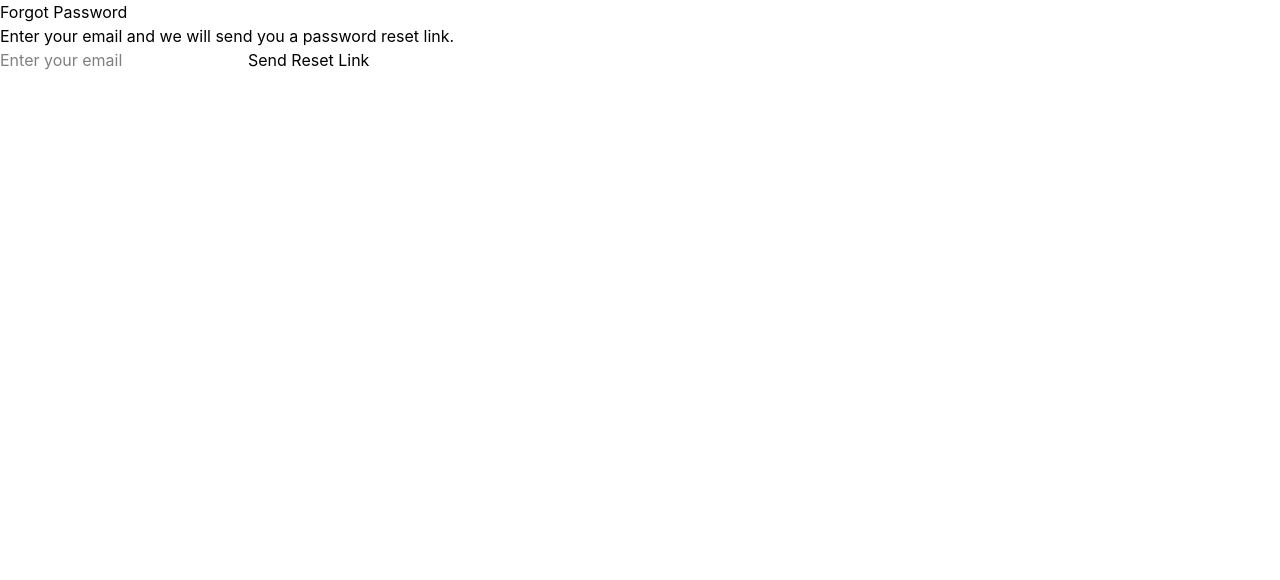
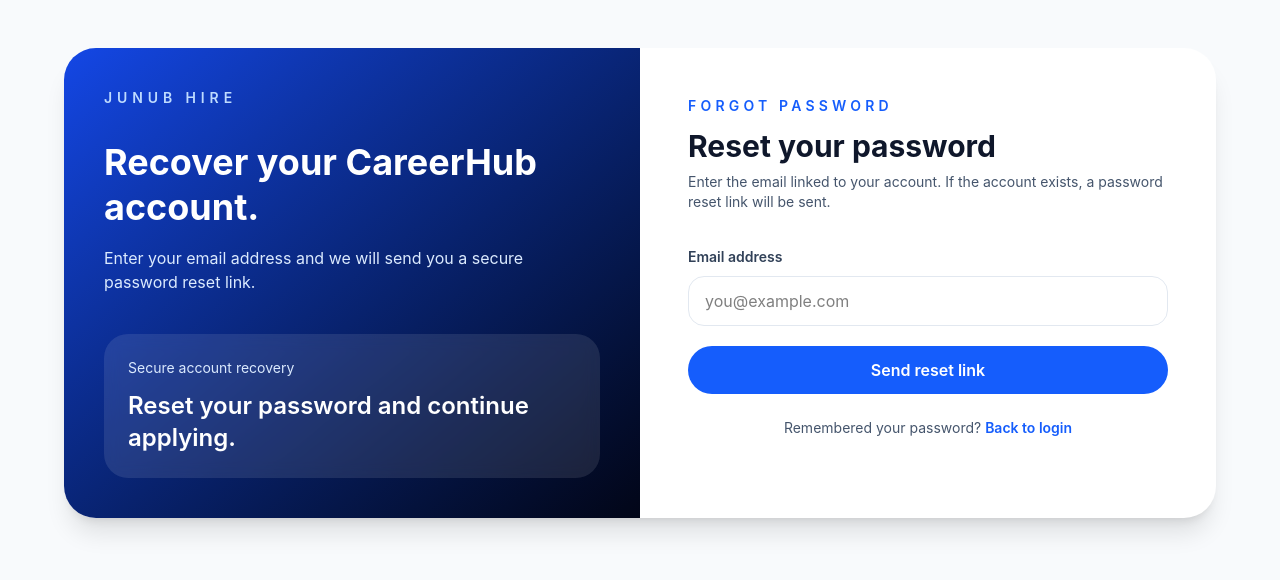
Before and after one commit to NELSONHENRY23/careerhub, a React (Vite) app in the folder frontend/: page /forgot-password in a window 1280 px wide. Shown: the top 580 px of the page. Built offline with nearby package versions, Linux system fonts and the light colour scheme; no server answers.

Commit message:
fixed bugs and added tailwind styles to reset and forgot password UIs

```diff
--- a/frontend/src/pages/ForgotPassword.jsx
+++ b/frontend/src/pages/ForgotPassword.jsx
@@ -1,11 +1,12 @@
 import { useState } from "react";
-import {api} from "../services/api";
+import { Link } from "react-router-dom";
+import { api } from "../services/api";
 
 const ForgotPassword = () => {
   const [email, setEmail] = useState("");
-    const [message,setMessage] = useState("");
+  const [message, setMessage] = useState("");
   const [error, setError] = useState("");
-    const [loading, setLoading] = useState("");
+  const [loading, setLoading] = useState(false);
 
   const handleForgotPassword = async (e) => {
     e.preventDefault();
@@ -15,43 +16,111 @@ const ForgotPassword = () => {
     setLoading(true);
 
     try {
-            const res = await api.post('/api/auth/forgot-password', {email});
+      const res = await api.post("/api/auth/forgot-password", {
+        email: email.trim().toLowerCase(),
+      });
 
       setMessage(res.data.message);
       setEmail("");
     } catch (error) {
       setError(
-                error.response?.data?.message || "Something went wrong. Please try again."
+        error.response?.data?.message ||
+          "Something went wrong. Please try again."
       );
-        }finally{
+    } finally {
       setLoading(false);
     }
-    }
+  };
 
   return (
-        <div className="auth-container">
-          <form onSubmit={handleForgotPassword} className="auth-form">
-            <h2>Forgot Password</h2>
+    <div className="min-h-[calc(100vh-80px)] bg-slate-50 px-4 py-12">
+      <div className="mx-auto grid max-w-6xl overflow-hidden rounded-[32px] bg-white shadow-xl lg:grid-cols-2">
+        <div className="hidden bg-gradient-to-br from-blue-700 to-slate-950 p-10 text-white lg:block">
+          <p className="text-sm font-semibold uppercase tracking-[0.35em] text-blue-200">
+            Junub Hire
+          </p>
 
-            <p>Enter your email and we will send you a password reset link.</p>
+          <h1 className="mt-8 text-4xl font-bold leading-tight">
+            Recover your CareerHub account.
+          </h1>
 
-            {message && <p className="success-message">{message}</p>}
-            {error && <p className="error-message">{error}</p>}
+          <p className="mt-4 text-blue-100">
+            Enter your email address and we will send you a secure password
+            reset link.
+          </p>
+
+          <div className="mt-10 rounded-3xl bg-white/10 p-6 backdrop-blur">
+            <p className="text-sm text-blue-100">Secure account recovery</p>
+            <p className="mt-3 text-2xl font-semibold">
+              Reset your password and continue applying.
+            </p>
+          </div>
+        </div>
+
+        <div className="p-8 sm:p-12">
+          <p className="text-sm font-semibold uppercase tracking-[0.3em] text-blue-600">
+            Forgot password
+          </p>
+
+          <h2 className="mt-3 text-3xl font-bold text-slate-900">
+            Reset your password
+          </h2>
+
+          <p className="mt-2 text-sm text-slate-600">
+            Enter the email linked to your account. If the account exists, a
+            password reset link will be sent.
+          </p>
+
+          {message && (
+            <div className="mt-6 rounded-2xl border border-green-200 bg-green-50 px-4 py-3 text-sm text-green-700">
+              {message}
+            </div>
+          )}
+
+          {error && (
+            <div className="mt-6 rounded-2xl border border-red-200 bg-red-50 px-4 py-3 text-sm text-red-700">
+              {error}
+            </div>
+          )}
+
+          <form onSubmit={handleForgotPassword} className="mt-8 space-y-5">
+            <div>
+              <label className="text-sm font-semibold text-slate-700">
+                Email address
+              </label>
 
               <input
                 type="email"
-              placeholder="Enter your email"
+                placeholder="you@example.com"
                 value={email}
                 onChange={(e) => setEmail(e.target.value)}
                 required
+                className="mt-2 w-full rounded-2xl border border-slate-200 px-4 py-3 outline-none transition focus:border-blue-500 focus:ring-4 focus:ring-blue-100"
               />
+            </div>
 
-            <button type="submit" disabled={loading}>
-              {loading ? "Sending..." : "Send Reset Link"}
+            <button
+              type="submit"
+              disabled={loading}
+              className="w-full rounded-full bg-blue-600 px-6 py-3 font-semibold text-white transition hover:bg-blue-700 disabled:cursor-not-allowed disabled:opacity-60"
+            >
+              {loading ? "Sending reset link..." : "Send reset link"}
             </button>
           </form>
+
+          <p className="mt-6 text-center text-sm text-slate-600">
+            Remembered your password?{" "}
+            <Link
+              to="/login"
+              className="font-semibold text-blue-600 hover:text-blue-700"
+            >
+              Back to login
+            </Link>
+          </p>
+        </div>
+      </div>
     </div>
   );
-}
+};
 
 export default ForgotPassword;
--- a/frontend/src/pages/Login.jsx
+++ b/frontend/src/pages/Login.jsx
@@ -39,7 +39,9 @@ function Login() {
       login(res.data);
       navigate('/dashboard');
     } catch (error) {
-      setError(error.response?.data?.message || 'Login failed. Please try again.');
+      setError(
+        error.response?.data?.message || 'Login failed. Please try again.',
+      );
     } finally {
       setLoading(false);
     }
@@ -58,12 +60,17 @@ function Login() {
           </h1>
 
           <p className="mt-4 text-blue-100">
-            Log in to manage your applications, build your resume, and track new job opportunities.
+            Log in to manage your applications, build your resume, and track new
+            job opportunities.
           </p>
 
           <div className="mt-10 rounded-3xl bg-white/10 p-6 backdrop-blur">
-            <p className="text-sm text-blue-100">Career progress starts here.</p>
-            <p className="mt-3 text-2xl font-semibold">Find jobs. Apply smarter. Grow faster.</p>
+            <p className="text-sm text-blue-100">
+              Career progress starts here.
+            </p>
+            <p className="mt-3 text-2xl font-semibold">
+              Find jobs. Apply smarter. Grow faster.
+            </p>
           </div>
         </div>
 
@@ -117,6 +124,15 @@ function Login() {
               />
             </div>
 
+            <p className="mt-4 text-right text-sm text-slate-600">
+              <Link
+                to="/forgot-password"
+                className="font-semibold text-blue-600 hover:text-blue-700"
+              >
+                Forgot password?
+              </Link>
+            </p>
+
             <button
               type="submit"
               disabled={loading}
@@ -127,15 +143,11 @@ function Login() {
           </form>
 
           <p className="mt-6 text-center text-sm text-slate-600">
-             Forgot your password?{' '}
-            <Link to="/forgot-password" className="font-semibold text-blue-600 hover:text-blue-700">
-              Forgot Password
-            </Link>
-          </p>
-
-          <p className="mt-6 text-center text-sm text-slate-600">
             Don&apos;t have an account?{' '}
-            <Link to="/register" className="font-semibold text-blue-600 hover:text-blue-700">
+            <Link
+              to="/register"
+              className="font-semibold text-blue-600 hover:text-blue-700"
+            >
               Register here
             </Link>
           </p>
--- a/frontend/src/pages/ResetPassword.jsx
+++ b/frontend/src/pages/ResetPassword.jsx
@@ -1,9 +1,9 @@
 import { useState } from "react";
-import { useParams, useNavigate} from "react-router-dom";
-import {api} from "../services/api"
+import { Link, useNavigate, useParams } from "react-router-dom";
+import { api } from "../services/api";
 
 const ResetPassword = () => {
-    const {token} = useParams();
+  const { token } = useParams();
   const navigate = useNavigate();
 
   const [password, setPassword] = useState("");
@@ -14,18 +14,18 @@ const ResetPassword = () => {
 
   const [loading, setLoading] = useState(false);
 
-    const handleResetPassword = async(e) => {
+  const handleResetPassword = async (e) => {
     e.preventDefault();
 
     setMessage("");
-        setMessage("");
+    setError("");
 
-        if(password !== confirmPassword){
+    if (password !== confirmPassword) {
       setError("Passwords do not match.");
       return;
     }
 
-        if(password.length < 6){
+    if (password.length < 6) {
       setError("Password must be at least 6 characters long.");
       return;
     }
@@ -33,35 +33,97 @@ const ResetPassword = () => {
     setLoading(true);
 
     try {
-            const res = await api.put(`/api/auth/reset-password/${token}`, {password});
+      const res = await api.put(`/api/auth/reset-password/${token}`, {
+        password,
+      });
 
       setMessage(res.data.message);
+      setPassword("");
+      setConfirmPassword("");
 
       setTimeout(() => {
         navigate("/login");
       }, 1500);
-
     } catch (error) {
-            setError(error.response?.data?.message || "Something went wrong. Please try again.");
-        }finally{
+      setError(
+        error.response?.data?.message ||
+          "Something went wrong. Please try again."
+      );
+    } finally {
       setLoading(false);
     }
-    }
+  };
+
   return (
-      <div className="auth-container">
-        <form onSubmit={handleResetPassword} className="auth-form">
-          <h2>Reset Password</h2>
+    <div className="min-h-[calc(100vh-80px)] bg-slate-50 px-4 py-12">
+      <div className="mx-auto grid max-w-6xl overflow-hidden rounded-[32px] bg-white shadow-xl lg:grid-cols-2">
+        <div className="hidden bg-gradient-to-br from-blue-700 to-slate-950 p-10 text-white lg:block">
+          <p className="text-sm font-semibold uppercase tracking-[0.35em] text-blue-200">
+            Junub Hire
+          </p>
 
-          {message && <p className="success-message">{message}</p>}
-          {error && <p className="error-message">{error}</p>}
+          <h1 className="mt-8 text-4xl font-bold leading-tight">
+            Create a new secure password.
+          </h1>
+
+          <p className="mt-4 text-blue-100">
+            Choose a new password for your CareerHub account and return to your
+            dashboard.
+          </p>
+
+          <div className="mt-10 rounded-3xl bg-white/10 p-6 backdrop-blur">
+            <p className="text-sm text-blue-100">Password security</p>
+            <p className="mt-3 text-2xl font-semibold">
+              Use at least 6 characters.
+            </p>
+          </div>
+        </div>
+
+        <div className="p-8 sm:p-12">
+          <p className="text-sm font-semibold uppercase tracking-[0.3em] text-blue-600">
+            Reset password
+          </p>
+
+          <h2 className="mt-3 text-3xl font-bold text-slate-900">
+            Set new password
+          </h2>
+
+          <p className="mt-2 text-sm text-slate-600">
+            Enter and confirm your new password below.
+          </p>
+
+          {message && (
+            <div className="mt-6 rounded-2xl border border-green-200 bg-green-50 px-4 py-3 text-sm text-green-700">
+              {message}
+            </div>
+          )}
+
+          {error && (
+            <div className="mt-6 rounded-2xl border border-red-200 bg-red-50 px-4 py-3 text-sm text-red-700">
+              {error}
+            </div>
+          )}
+
+          <form onSubmit={handleResetPassword} className="mt-8 space-y-5">
+            <div>
+              <label className="text-sm font-semibold text-slate-700">
+                New password
+              </label>
 
               <input
                 type="password"
-            placeholder="New password"
+                placeholder="Enter new password"
                 value={password}
                 onChange={(e) => setPassword(e.target.value)}
                 required
+                className="mt-2 w-full rounded-2xl border border-slate-200 px-4 py-3 outline-none transition focus:border-blue-500 focus:ring-4 focus:ring-blue-100"
               />
+            </div>
+
+            <div>
+              <label className="text-sm font-semibold text-slate-700">
+                Confirm password
+              </label>
 
               <input
                 type="password"
@@ -69,14 +131,32 @@ const ResetPassword = () => {
                 value={confirmPassword}
                 onChange={(e) => setConfirmPassword(e.target.value)}
                 required
+                className="mt-2 w-full rounded-2xl border border-slate-200 px-4 py-3 outline-none transition focus:border-blue-500 focus:ring-4 focus:ring-blue-100"
               />
+            </div>
 
-          <button type="submit" disabled={loading}>
-            {loading ? "Resetting..." : "Reset Password"}
+            <button
+              type="submit"
+              disabled={loading}
+              className="w-full rounded-full bg-blue-600 px-6 py-3 font-semibold text-white transition hover:bg-blue-700 disabled:cursor-not-allowed disabled:opacity-60"
+            >
+              {loading ? "Resetting password..." : "Reset password"}
             </button>
           </form>
+
+          <p className="mt-6 text-center text-sm text-slate-600">
+            Want to login instead?{" "}
+            <Link
+              to="/login"
+              className="font-semibold text-blue-600 hover:text-blue-700"
+            >
+              Back to login
+            </Link>
+          </p>
+        </div>
+      </div>
     </div>
   );
-}
+};
 
 export default ResetPassword;
```
Also changed, not shown: 2 other files (tests, documents, lock files or other folders). Lines whose indentation alone changed are shown as unchanged.
